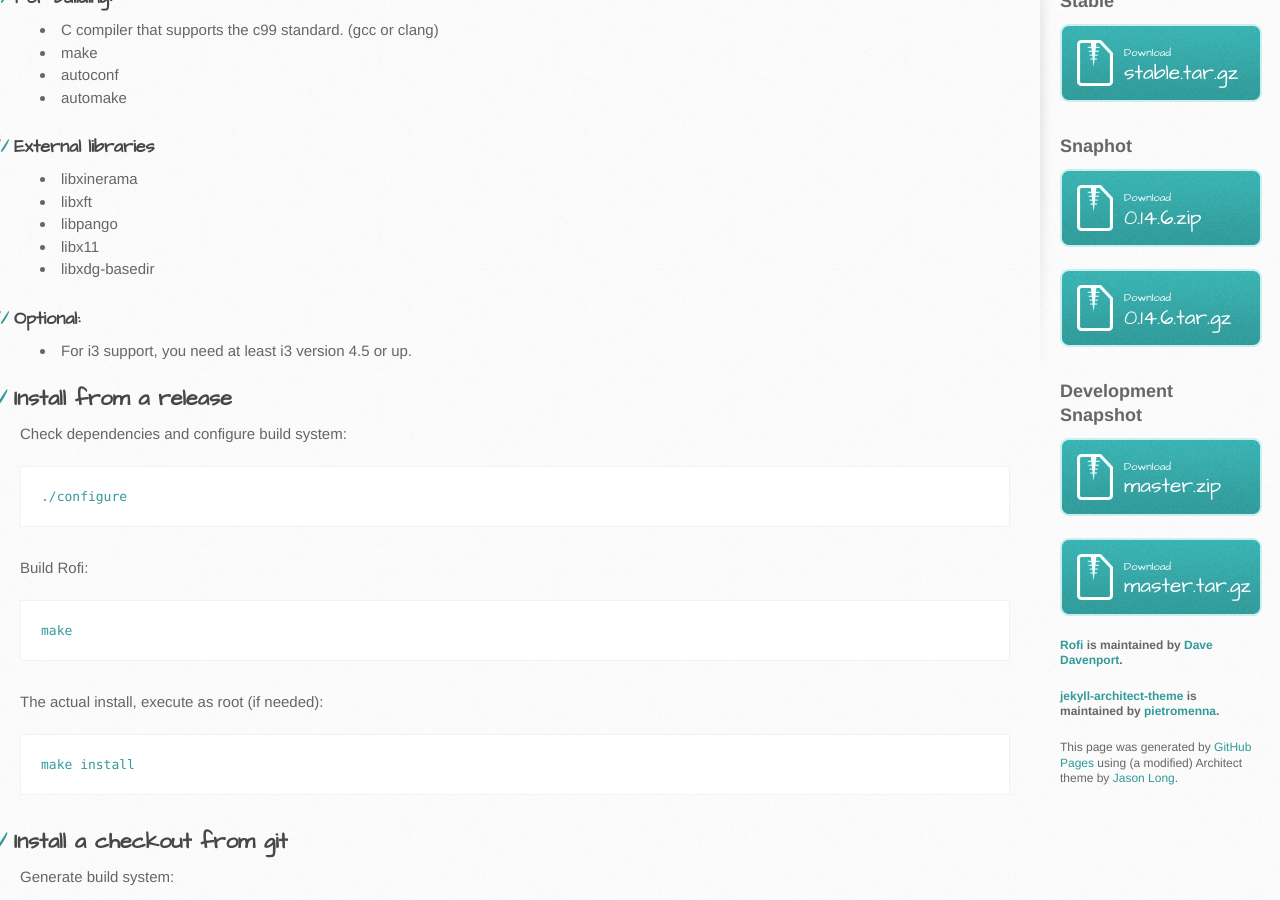
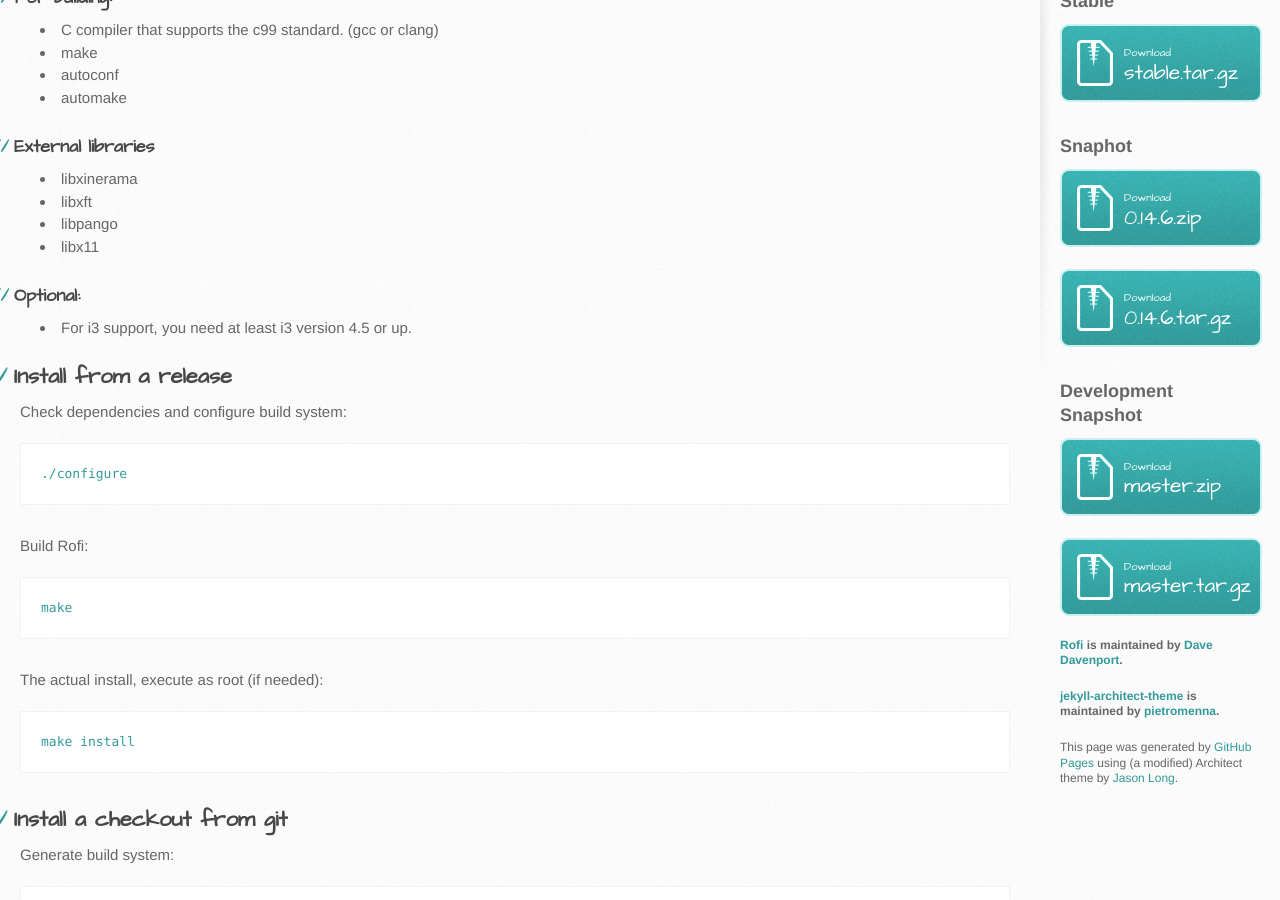
Before and after one commit to davatorium/rofi, a Jekyll site: the page built from INSTALL.md, in a window 1280 px wide and 900 px high, scrolled down 368 px. Built offline with Jekyll 4.4.1, drawn with Linux system fonts in a browser that asks for light colours.

Commit message:
Remove xdg.

```diff
--- a/INSTALL.md
+++ b/INSTALL.md
@@ -19,7 +19,6 @@ title: Installation guide
 * libxft
 * libpango
 * libx11
-* libxdg-basedir
 
 ### Optional:
 
```
